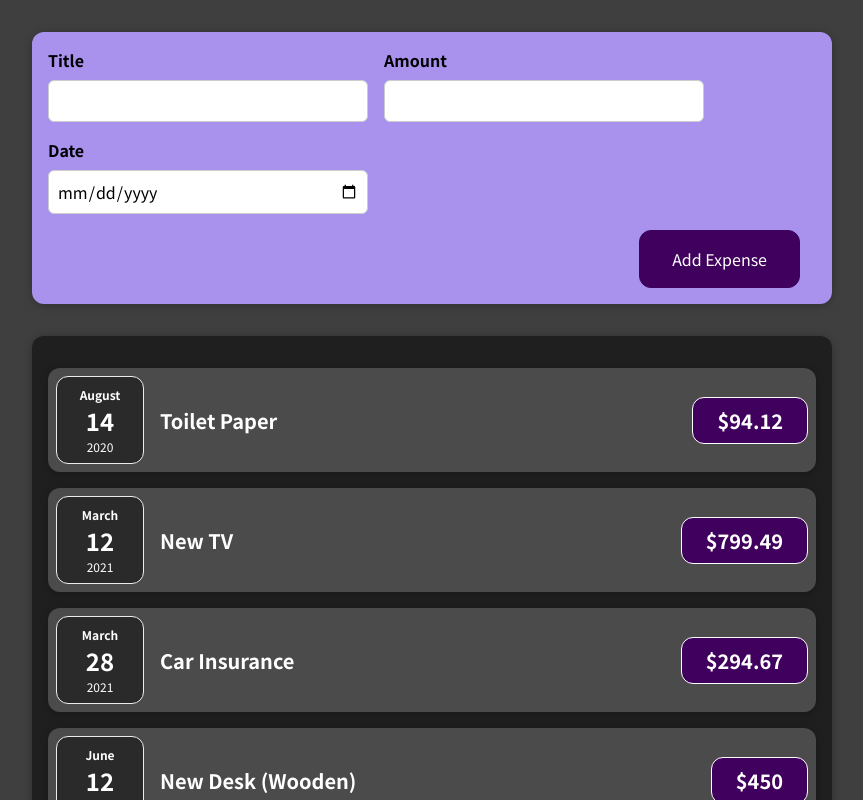
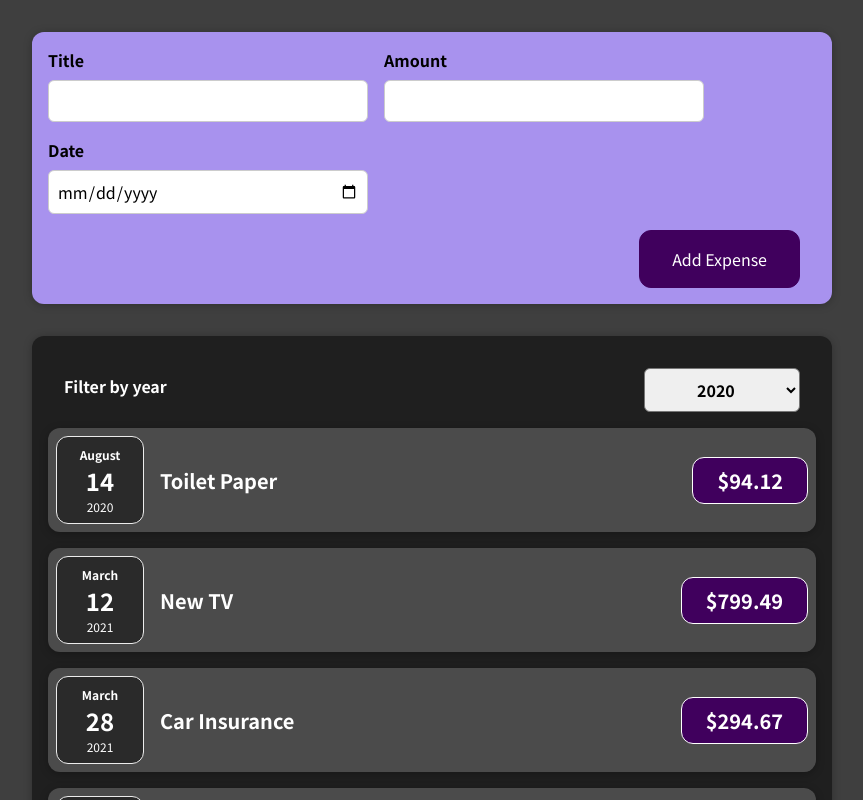
Before and after one commit to morteza-shahrabi-farahani/react-course, a React (Create React App) app in the folder first-prject/: page / in a window 1280 px wide. Shown: the top 800 px of the page, without its empty margins (208-1071 px from the left). Built offline with nearby package versions, Linux system fonts and the light colour scheme.

Commit message:
chapter 4 finished

```diff
--- a/first-prject/src/App.js
+++ b/first-prject/src/App.js
@@ -1,4 +1,4 @@
-import Expenses from "./components/Expenses";
+import Expenses from "./components/Expenses/Expenses";
 import NewExpense from "./components/NewExpense/NewExpense";
 
 function App() {
--- a/first-prject/src/components/Expenses.js
+++ b/first-prject/src/components/Expenses/Expenses.js
@@ -1,9 +1,20 @@
 import "./Expenses.css";
 import ExpenseItem from "./ExpenseItem";
+import ExpensesFilter from "./ExpensesFilter";
+import React, { useState } from "react";
 
 function Expenses(props) {
+  const [filteredYear, setFilteredYear] = useState("2020");
+  const filterChangeHandler = (selectedYear) => {
+    setFilteredYear(selectedYear);
+  };
+
   return (
     <div className="expenses">
+      <ExpensesFilter
+        selected={filteredYear}
+        onChangeFilter={filterChangeHandler}
+      ></ExpensesFilter>
       <ExpenseItem
         title={props.items[0].title}
         amount={props.items[0].amount}
--- /dev/null
+++ b/first-prject/src/components/Expenses/ExpensesFilter.css
@@ -0,0 +1,24 @@
+.expenses-filter {
+  color: white;
+  padding: 0 1rem;
+}
+
+.expenses-filter__control {
+  display: flex;
+  width: 100%;
+  align-items: center;
+  justify-content: space-between;
+  margin: 1rem 0;
+}
+
+.expenses-filter label {
+  font-weight: bold;
+  margin-bottom: 0.5rem;
+}
+
+.expenses-filter select {
+  font: inherit;
+  padding: 0.5rem 3rem;
+  font-weight: bold;
+  border-radius: 6px;
+}
--- /dev/null
+++ b/first-prject/src/components/Expenses/ExpensesFilter.js
@@ -0,0 +1,25 @@
+import React from "react";
+
+import "./ExpensesFilter.css";
+
+const ExpensesFilter = (props) => {
+  const dropdownChangeHandler = (event) => {
+    props.onChangeFilter(event.target.value);
+  };
+
+  return (
+    <div className="expenses-filter">
+      <div className="expenses-filter__control">
+        <label>Filter by year</label>
+        <select value={props.selected} onChange={dropdownChangeHandler}>
+          <option value="2022">2022</option>
+          <option value="2021">2021</option>
+          <option value="2020">2020</option>
+          <option value="2019">2019</option>
+        </select>
+      </div>
+    </div>
+  );
+};
+
+export default ExpensesFilter;
```
Also changed, not shown: first-prject/src/components/Expenses/ExpenseDate.css (renamed from first-prject/src/components/ExpenseDate.css), first-prject/src/components/Expenses/ExpenseDate.js (renamed from first-prject/src/components/ExpenseDate.js), first-prject/src/components/Expenses/ExpenseItem.css (renamed from first-prject/src/components/ExpenseItem.css), first-prject/src/components/Expenses/ExpenseItem.js (renamed from first-prject/src/components/ExpenseItem.js), first-prject/src/components/Expenses/Expenses.css (renamed from first-prject/src/components/Expenses.css), 1 other file (tests, documents, lock files or other folders).
